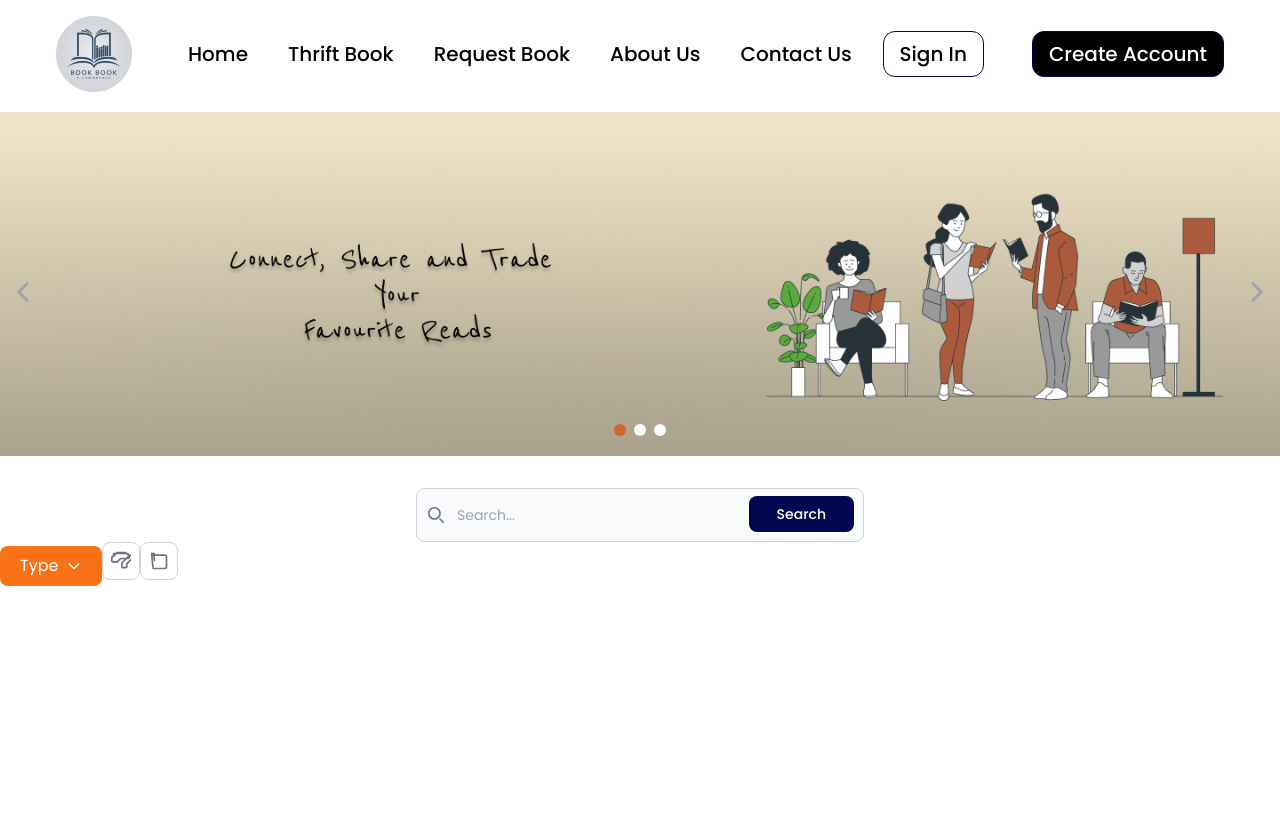
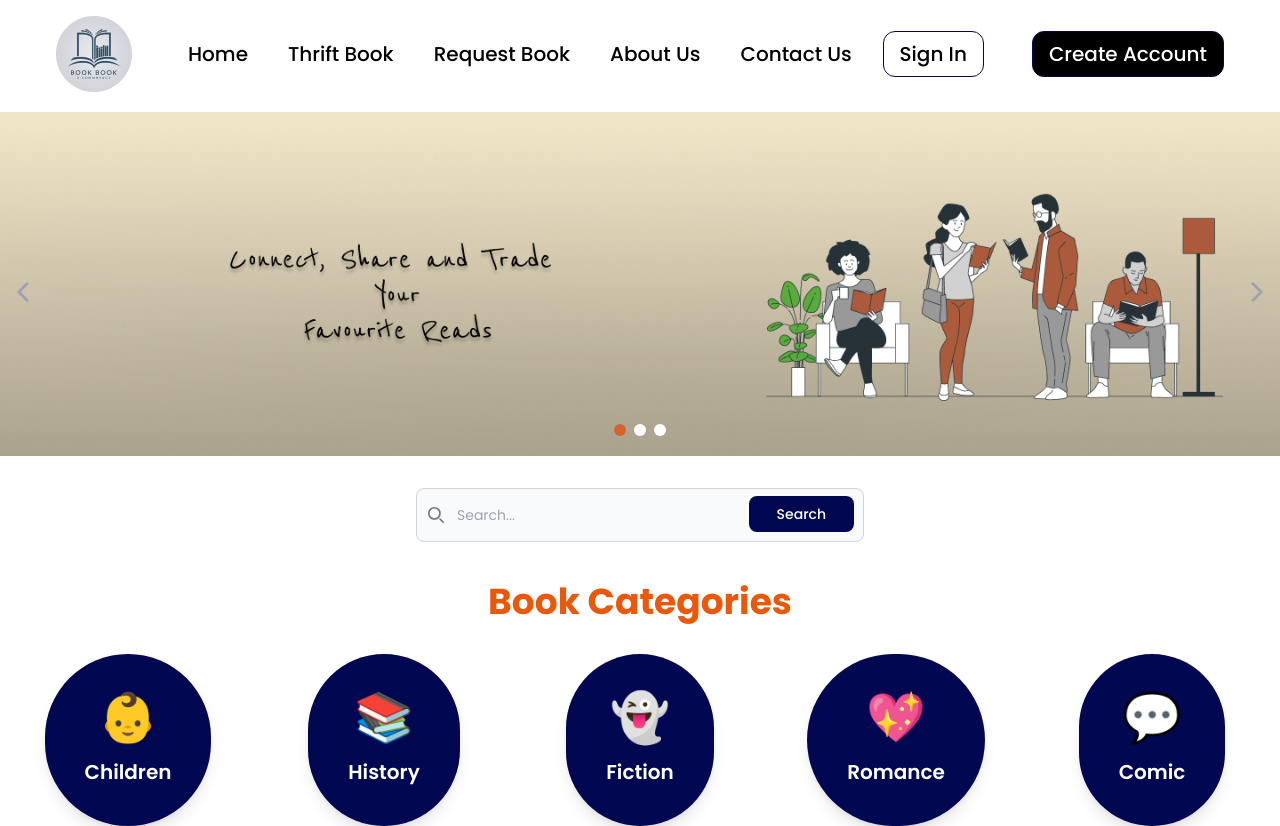
Before and after one commit to ShailendraJungRana/BookSathi, a React (Vite) app: page / in a window 1280 px wide. Before the commit the page ends 800 px from the top, so only its background shows below. Built offline with nearby package versions, Linux system fonts and the light colour scheme.

Commit message:
Book Categories

```diff
--- a/src/components/Cards.jsx
+++ b/src/components/Cards.jsx
@@ -1,10 +1,36 @@
 import React from 'react'
 
 const Cards = () => {
+    const categories = [
+        { name: 'Children', icon: '👶' },
+        { name: 'History', icon: '📚' },
+        { name: 'Fiction', icon: '👻' },
+        { name: 'Romance', icon: '💖' },
+        { name: 'Comic', icon: '💬' },
+      ];
   return (
-    <div>
+    <div className="mt-10  max-w-screen">
+    <h2 className="text-center text-4xl font-bold text-orange-600 mb-8">Book Categories</h2>
 
+    {/* Card Grid */}
+    <div className="grid grid-cols-2 md:grid-cols-3 lg:grid-cols-5 gap-0 justify-items-center cursor-pointer-">
+      {categories.map((category) => (
+        <div
+          key={category.name}
+          className="flex flex-col  hover:bg-primary items-center justify-center bg-dark shadow-lg rounded-full p-10 hover:shadow-xl transition-shadow duration-300"
+        >
+          {/* Icon */}
+          <div className="text-5xl mb-4 ">
+            {category.icon}
+          </div>
+          {/* Category Name */}
+          <h3 className="text-xl font-semibold text-white">
+            {category.name}
+          </h3>
+        </div>
+      ))}
     </div>
+  </div>
   )
 }
 
--- a/src/components/Search.jsx
+++ b/src/components/Search.jsx
@@ -23,102 +23,15 @@ const Search = () => {
            className="block w-full p-4 ps-10 text-sm text-gray-900 border border-gray-300 rounded-lg bg-gray-50 focus:ring-primary focus:border-primary dark:bg-white dark:border-gray-600 dark:placeholder-gray-400 dark:text-white dark:focus:ring-primary dark:focus:border-primary" placeholder="Search..." required />
          <button type="submit" className="text-white absolute end-2.5 bottom-2.5 bg-dark hover:bg-primary focus:ring-4 focus:outline-none focus:ring-primary font-medium rounded-lg text-sm px-7 py-2 dark:bg-primary dark:hover:bg-dark dark:focus:ring-primary">Search</button>
      </div>
+     </form>
+      </div>
 
-     </form>
- {/* Type Dropdown */}
- <div className="relative inline-flex ">
-          <button
-            id="dropdownButton"
-            data-dropdown-toggle="dropdown"
-            className="bg-orange-500 text-white px-5 py-2 rounded-lg hover:bg-orange-600 focus:outline-none focus:ring-2 focus:ring-primary flex items-center"
-          >
-            Type
-            <svg
-              className="w-4 h-4 ml-2"
-              fill="none"
-              stroke="currentColor"
-              viewBox="0 0 24 24"
-              xmlns="http://www.w3.org/2000/svg"
-            >
-              <path
-                strokeLinecap="round"
-                strokeLinejoin="round"
-                strokeWidth="2"
-                d="M19 9l-7 7-7-7"
-              />
-            </svg>
-          </button>
 
-          {/* Dropdown Menu */}
-          <div
-            id="dropdown"
-            className="absolute hidden bg-white divide-y divide-gray-100 rounded-lg shadow w-44 z-10 mt-2"
-          >
-            <ul className="py-2 text-sm text-gray-700">
-              <li>
-                <a
-                  href="#"
-                  className="block px-4 py-2 hover:bg-gray-100 dark:hover:bg-gray-600"
-                >
-                  Fiction
-                </a>
-              </li>
-              <li>
-                <a
-                  href="#"
-                  className="block px-4 py-2 hover:bg-gray-100 dark:hover:bg-gray-600"
-                >
-                  Non-Fiction
-                </a>
-              </li>
-              <li>
-                <a
-                  href="#"
-                  className="block px-4 py-2 hover:bg-gray-100 dark:hover:bg-gray-600"
-                >
-                  Romance
-                </a>
-              </li>
-            </ul>
-          </div>
-        </div>
 
-        {/* Filter Button */}
-        <button className="text-gray-500 bg-white border border-gray-300 rounded-lg p-2 hover:bg-gray-100 focus:outline-none focus:ring-2 focus:ring-primary">
-          <svg
-            className="w-5 h-5"
-            fill="none"
-            stroke="currentColor"
-            viewBox="0 0 24 24"
-            xmlns="http://www.w3.org/2000/svg"
-          >
-            <path
-              strokeLinecap="round"
-              strokeLinejoin="round"
-              strokeWidth="2"
-              d="M3 4a1 1 0 011-1h16a1 1 0 011 1v2a1 1 0 01-.293.707L13 14.414V19a1 1 0 001 1h4a1 1 0 001-1v-3.586l5.707-5.707A1 1 0 0021 6V4a1 1 0 00-1-1H4a1 1 0 00-1 1v2a1 1 0 01-.293.707L1 7.414V12a1 1 0 001 1h5.586l4-4H21a1 1 0 011-1V6a1 1 0 00-.293-.707L17 2H7L3 6.414V4z"
-            />
-          </svg>
-        </button>
 
-        {/* Cart Button */}
-        <button className="text-gray-500 bg-white border border-gray-300 rounded-lg p-2 hover:bg-gray-100 focus:outline-none focus:ring-2 focus:ring-primary">
-          <svg
-            className="w-5 h-5"
-            fill="none"
-            stroke="currentColor"
-            viewBox="0 0 24 24"
-            xmlns="http://www.w3.org/2000/svg"
-          >
-            <path
-              strokeLinecap="round"
-              strokeLinejoin="round"
-              strokeWidth="2"
-              d="M3 3h2l1.68 8.39M5 21h14a2 2 0 002-2V7a2 2 0 00-2-2H7l-.35-1.32A2 2 0 004.66 3H3zm9 13a2 2 0 11-4 0 2 2 0 014 0z"
-            />
-          </svg>
-        </button>
-      </div>
+
+
+
 
 
 
```
